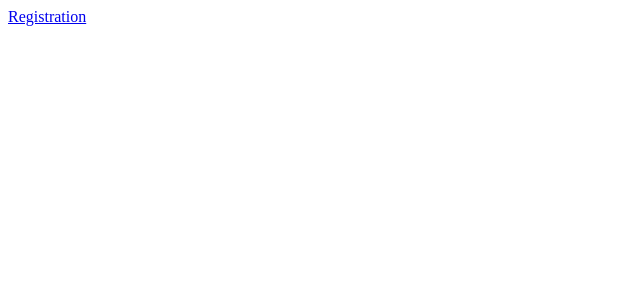
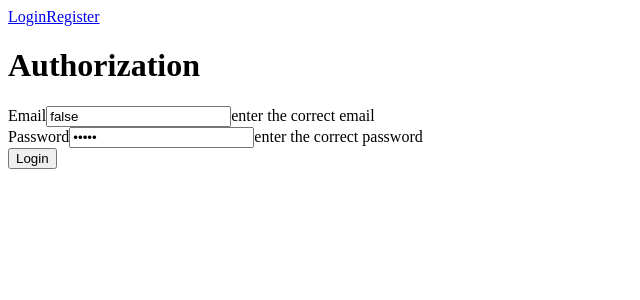
Before and after one commit to molchanovboris/final-task-frontend, a React (Create React App) app: page /login in a window 1280 px wide. Shown: the top 300 px of the page, without its empty margins (0-640 px from the left). Built offline with nearby package versions, Linux system fonts and the light colour scheme.

Commit message:
add ready login

```diff
--- a/src/App.js
+++ b/src/App.js
@@ -1,6 +1,7 @@
 import React from 'react';
 import { Router, Route, Switch } from 'react-router-dom';
-import Registration from './components/Registration/Registration';
+import Register from './components/Register/Register';
+import Login from './components/Login/Login';
 import Header from './components/Header';
 import history from './history';
 
@@ -12,7 +13,8 @@ const App = () => {
         <div>
           <Header />
           <Switch>
-            <Route path="/" exact component={Registration} />
+            <Route path="/" exact component={Register} />
+            <Route path="/login" exact component={Login} />
           </Switch>
         </div>
       </Router>
--- a/src/components/Header.js
+++ b/src/components/Header.js
@@ -2,12 +2,17 @@ import React from 'react';
 import { Link } from 'react-router-dom';
 
 const Header = () => {
-  return(
+  return (
     <div className="ui secondary pointing menu">
+      <Link to="/login" className="item">
+        Login
+      </Link>
+
       <Link to="/" className="item">
-        Registration
+        Register
       </Link>
-    </div>) ;
+    </div>
+    );
 };
 
 export default Header;
--- /dev/null
+++ b/src/components/Login/Login.js
@@ -0,0 +1,135 @@
+import React, { Component } from 'react';
+import Input   from '../input';
+import axios from 'axios';
+import is from 'is_js';
+
+
+
+export default class Login extends Component {
+
+
+
+  state = {
+    formControls: {
+      email: {
+        value: '',
+        type: 'email',
+        label: 'Email',
+        errorMassage: 'enter the correct email',
+        value: false,
+        touched: false,
+        validation: {
+          required: true,
+          email: true
+        }
+      },
+      password: {
+        value: '',
+        type: 'password',
+        label: 'Password',
+        errorMassage: 'enter the correct password',
+        value: false,
+        touched: false,
+        validation: {
+          required: true,
+          minLength: 6
+        }
+      }
+    }
+  }
+
+  loginHandler = () => {
+    axios.post('http://localhost:5000/auth/login', { email: 'someemail@com', password: 'somepass' })
+    .then(res => {
+      console.log('login good');
+      console.log(res);
+    });
+
+  }
+
+  registerHandler = () => {
+
+  }
+
+  submitHandler = event => {
+    event.preventDefault()
+  }
+
+  validateControl(value, validation) {
+    if (!validation) {
+      return true
+    }
+
+    let isValid = true
+
+    if (validation.required) {
+      isValid = value.trim() !== '' && isValid
+
+    }
+
+    if (validation.email) {
+      isValid = is.email(value) && isValid
+    }
+
+    if (validation.minLength) {
+      isValid = value. length >= validation.minLength && isValid
+    }
+
+    return isValid
+  }
+
+  onChangeHandler = (event, controlName) => {
+    const formControls = { ...this.state.formControls }
+    const control = { ...formControls[controlName] }
+
+    control.value = event.target.value
+    control.touched = true
+    control.valid = this.validate(control.value, control.validation)
+
+    formControls[controlName] = control
+
+    this.setState({
+      formControls
+    })
+  }
+
+  renderInputs() {
+    return Object.keys(this.state.formControls).map((controlName, index) => {
+      const control = this.state.formControls[controlName]
+      return (
+        <Input
+          key={controlName + index}
+          type={control.type}
+          value={control.value}
+          valid={control.valid}
+          touched={control.touched}
+          label={control.label}
+          shouldValidate={!!control.validation}
+          errorMassage={control.errorMassage}
+          onChange={event => this.onChangeHandler(event, controlName)}
+         />
+      )
+    })
+  }
+
+  render() {
+    return (
+      <div>
+        <div>
+          <h1>Authorization</h1>
+
+          <form onSubmit={this.submitHandler}>
+             { this.renderInputs() }
+
+            <button
+              type="success"
+              onClick={this.loginHandler}
+            >
+              Login
+            </button>
+          </form>
+        </div>
+      </div>
+    )
+  }
+}
--- a/src/components/Registration/Registration.js
+++ b/src/components/Register/Register.js
@@ -5,11 +5,21 @@ import axios from 'axios';
 export default class Registration extends Component {
 
   loginHandler = () => {
+    axios.post('http://localhost:5000/auth/login', { email: 'someemail@com', password: 'somepass' })
+    .then(res => {
+      console.log('http good');
+      console.log(res);
+    });
 
   }
 
-  registerHandler = () => {
-
+  registerHandler = (email, password) => {
+    // axios.post('http://localhost:5000/auth/login', { email: email, password: password })
+    axios.post('http://localhost:5000/auth/register', { username: 'Username', email: 'someemail@com', password: 'somepass', confirmPassword: 'Confirm password' })
+    .then(res => {
+      console.log('http good');
+      console.log(res);
+    });
   }
 
   submitHandler = event => {
@@ -20,7 +30,7 @@ export default class Registration extends Component {
     return (
       <div>
         <div>
-          <h1>Registration</h1>
+          <h1>Registrer</h1>
 
           <form onSubmit={this.submitHandler}>
             <Input label="Username" />
@@ -36,16 +46,11 @@ export default class Registration extends Component {
 
             <button
               type="success"
-              onClick={this.loginHandler}
-            >
-              Sign in
-            </button>
-            <button
-              type="success"
               onClick={this.registerHandler}
             >
-              Check in
+              Register
             </button>
+
           </form>
         </div>
       </div>
```
Also changed, not shown: package.json (+6 -1 lines), 1 other file (tests, documents, lock files or other folders).
